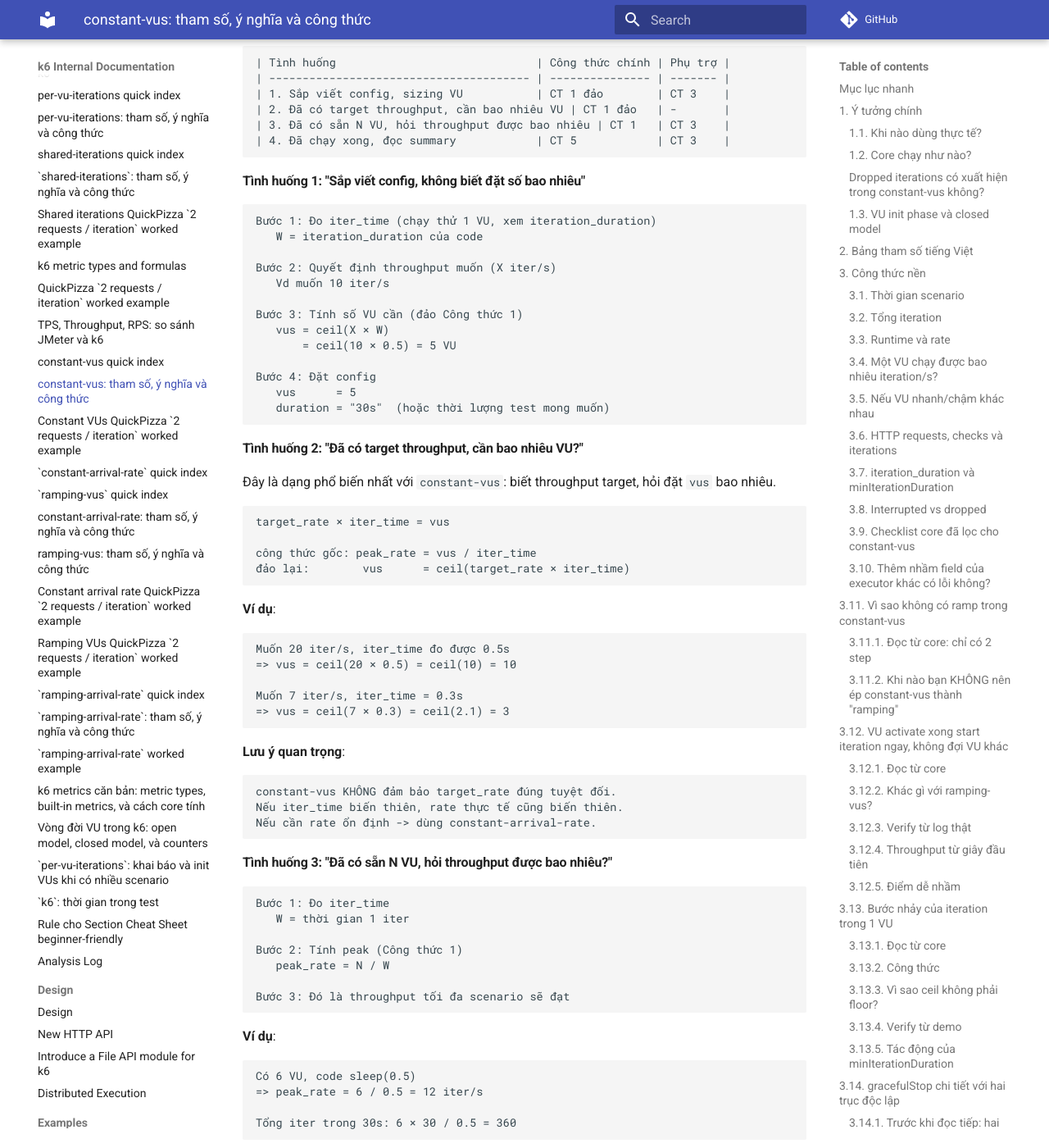
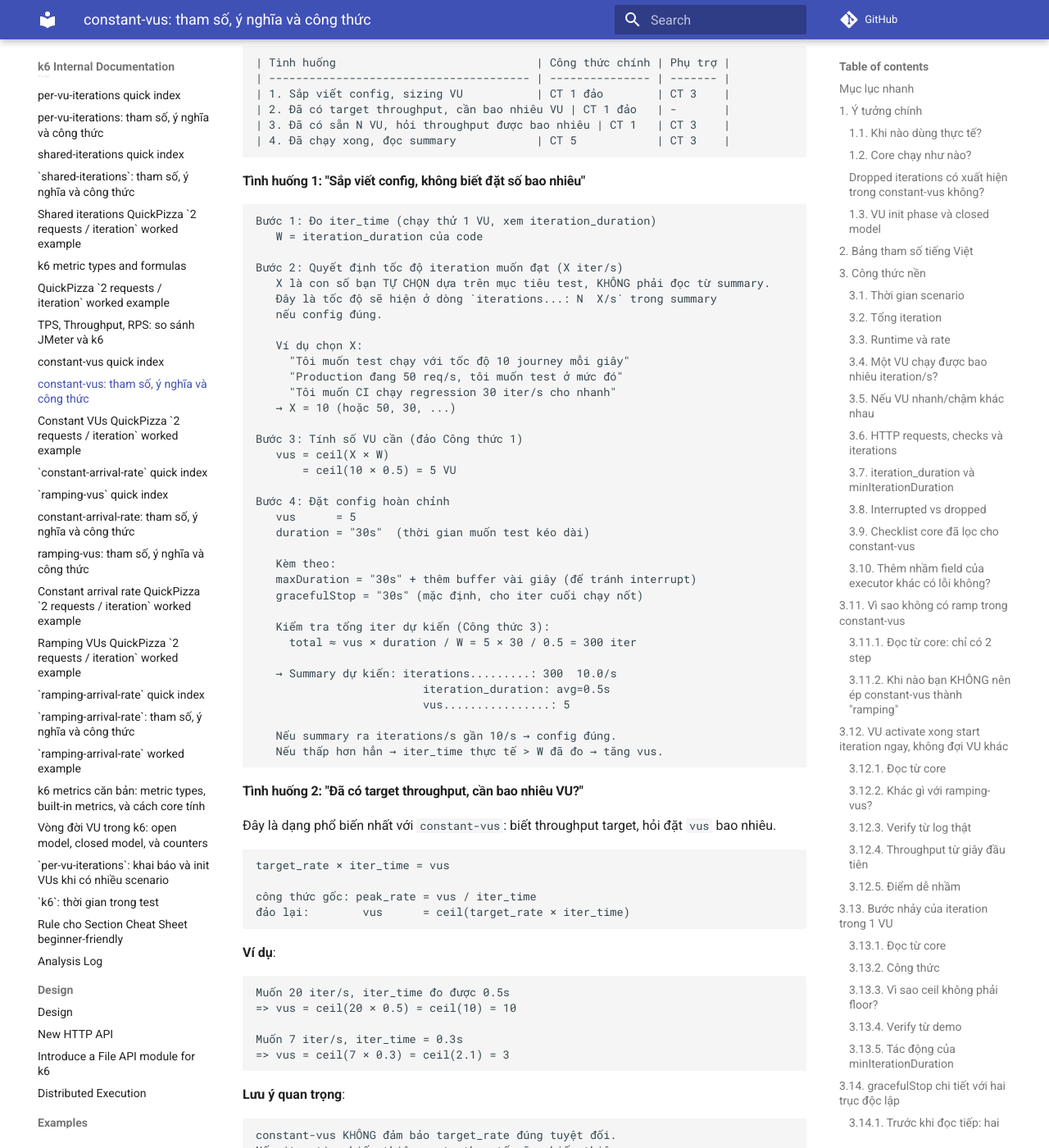
Before and after one commit to meomew-auto/markdown, an MkDocs documentation site: the page built from docs/20260516_02_constant-vus-tham-so-cong-thuc.md, in a window 1280 px wide and 1400 px high, scrolled down 60007 px. Shown: the whole window at 82% size. Built offline with MkDocs 1.6.1 and Material for MkDocs 9.7.7, drawn with Linux system fonts in a browser that asks for light colours; comment, search, counter and statistics services are not loaded.

Commit message:
Update docs

````diff
--- a/docs/20260516_02_constant-vus-tham-so-cong-thuc.md
+++ b/docs/20260516_02_constant-vus-tham-so-cong-thuc.md
@@ -3025,16 +3025,38 @@ data), hoặc check log xem có VU nào tụt hậu so với expected.
 Bước 1: Đo iter_time (chạy thử 1 VU, xem iteration_duration)
    W = iteration_duration của code
 
-Bước 2: Quyết định throughput muốn (X iter/s)
-   Vd muốn 10 iter/s
+Bước 2: Quyết định tốc độ iteration muốn đạt (X iter/s)
+   X là con số bạn TỰ CHỌN dựa trên mục tiêu test, KHÔNG phải đọc từ summary.
+   Đây là tốc độ sẽ hiện ở dòng `iterations...: N  X/s` trong summary
+   nếu config đúng.
+
+   Ví dụ chọn X:
+     "Tôi muốn test chạy với tốc độ 10 journey mỗi giây"
+     "Production đang 50 req/s, tôi muốn test ở mức đó"
+     "Tôi muốn CI chạy regression 30 iter/s cho nhanh"
+   → X = 10 (hoặc 50, 30, ...)
 
 Bước 3: Tính số VU cần (đảo Công thức 1)
    vus = ceil(X × W)
        = ceil(10 × 0.5) = 5 VU
 
-Bước 4: Đặt config
+Bước 4: Đặt config hoàn chỉnh
    vus      = 5
-   duration = "30s"  (hoặc thời lượng test mong muốn)
+   duration = "30s"  (thời gian muốn test kéo dài)
+
+   Kèm theo:
+   maxDuration = "30s" + thêm buffer vài giây (để tránh interrupt)
+   gracefulStop = "30s" (mặc định, cho iter cuối chạy nốt)
+
+   Kiểm tra tổng iter dự kiến (Công thức 3):
+     total ≈ vus × duration / W = 5 × 30 / 0.5 = 300 iter
+
+   → Summary dự kiến: iterations.........: 300  10.0/s
+                         iteration_duration: avg=0.5s
+                         vus................: 5
+
+   Nếu summary ra iterations/s gần 10/s → config đúng.
+   Nếu thấp hơn hẳn → iter_time thực tế > W đã đo → tăng vus.
 ```
 
 #### Tình huống 2: "Đã có target throughput, cần bao nhiêu VU?"
````
